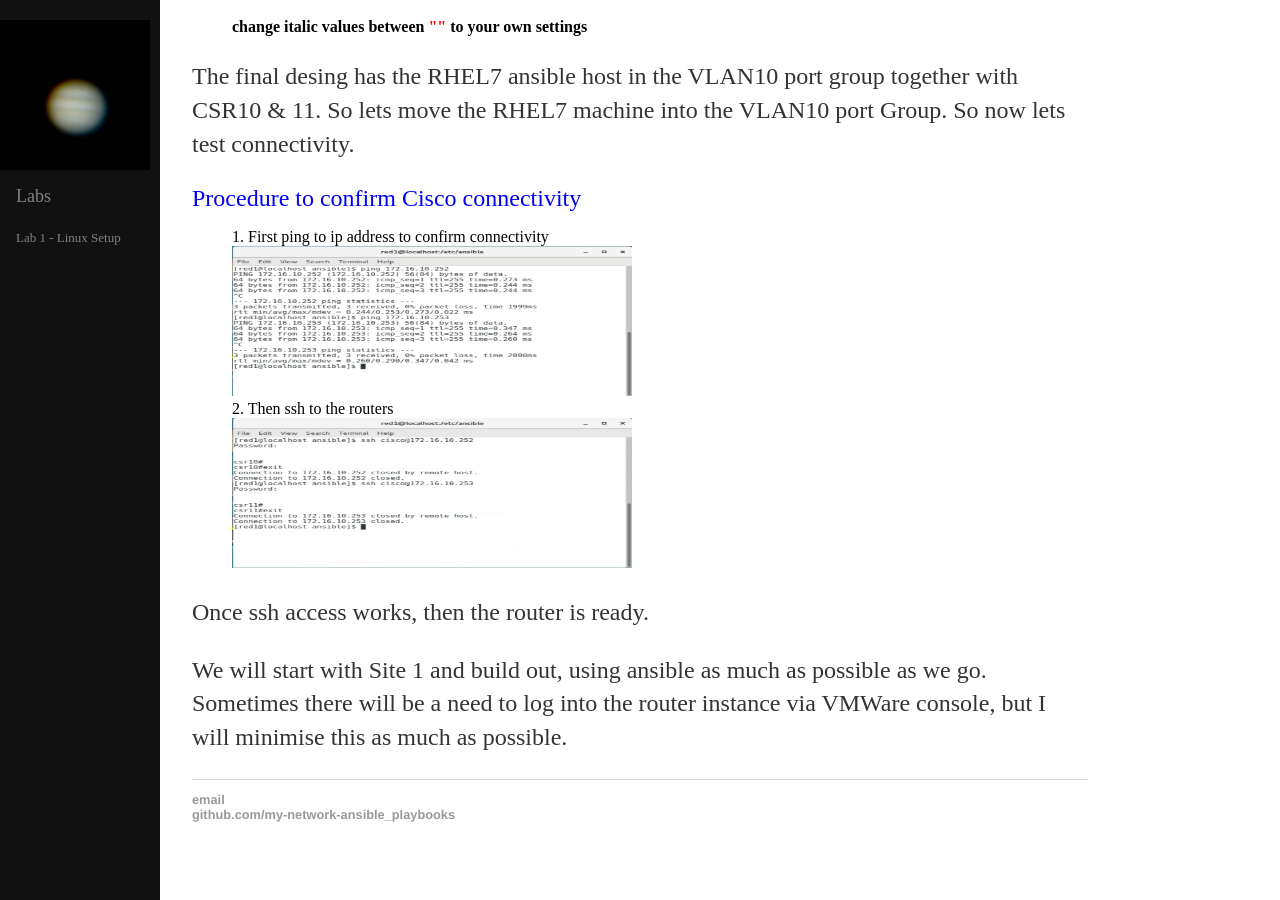
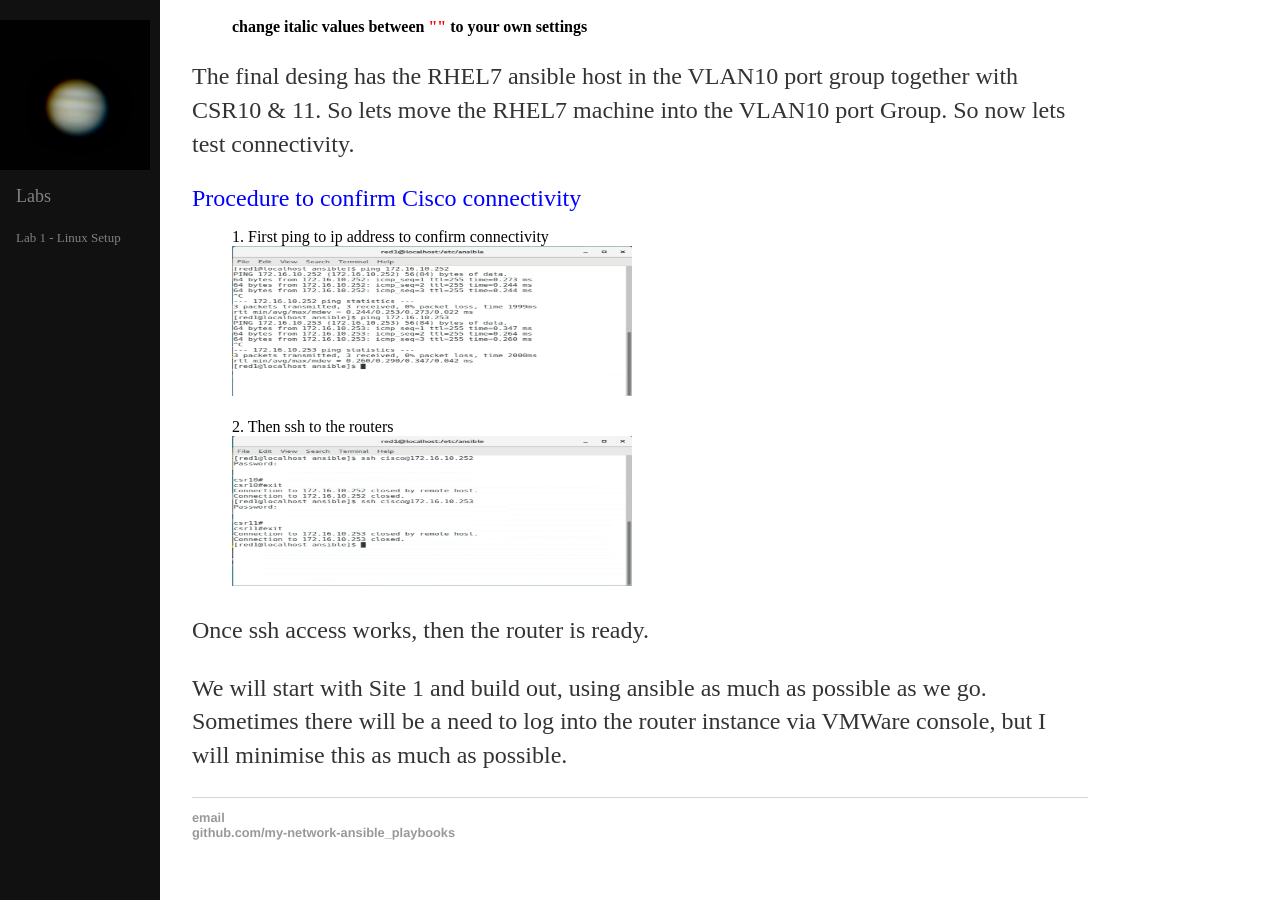
Before and after one commit to craigeowen/craigeowen.github.io, a Jekyll site: the page built from _posts/2018-04-20-Cisco-Router-Setup.md, in a window 1280 px wide and 900 px high, scrolled down 1544 px. Built offline with Jekyll 4.4.1, drawn with Linux system fonts in a browser that asks for light colours; our own code applies the rules of GitHub Pages for plain Markdown files.

Commit message:
Update 2018-04-20-Cisco-Router-Setup.md

```diff
--- a/_posts/2018-04-20-Cisco-Router-Setup.md
+++ b/_posts/2018-04-20-Cisco-Router-Setup.md
@@ -55,7 +55,7 @@ The final desing has the RHEL7 ansible host in the VLAN10 port group together wi
 <font size="5" color="blue">Procedure to confirm Cisco connectivity</font>
 <blockquote>
 1. First ping to ip address to confirm connectivity<br>
-<img src="/assets/lab2-ping.PNG" alt="Router Ping" style="width:400px;height:150px;">
+<img src="/assets/lab2-ping.PNG" alt="Router Ping" style="width:400px;height:150px;"><br>
 <br>
 2. Then ssh to the routers<br>
 <img src="/assets/lab2-ssh.PNG" alt="Router SSH" style="width:400px;height:150px;">
```
